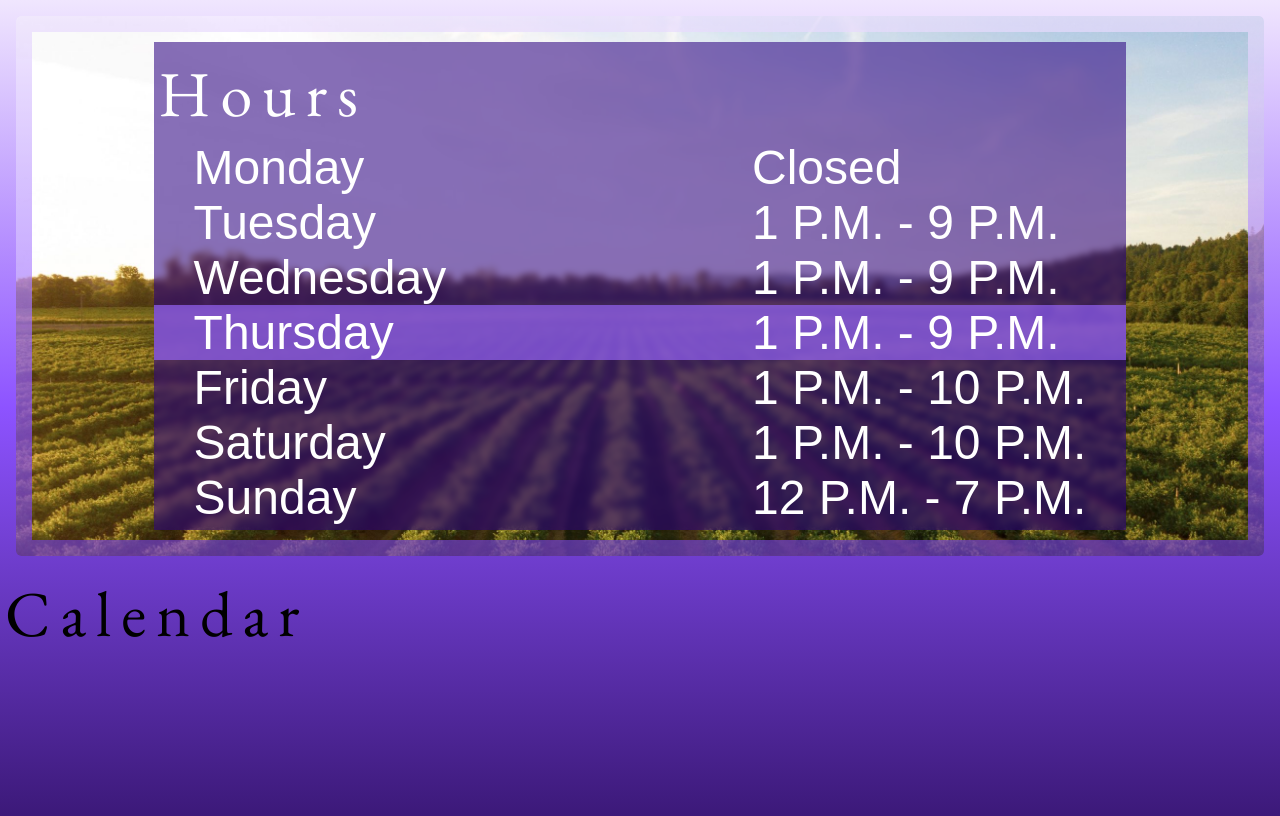
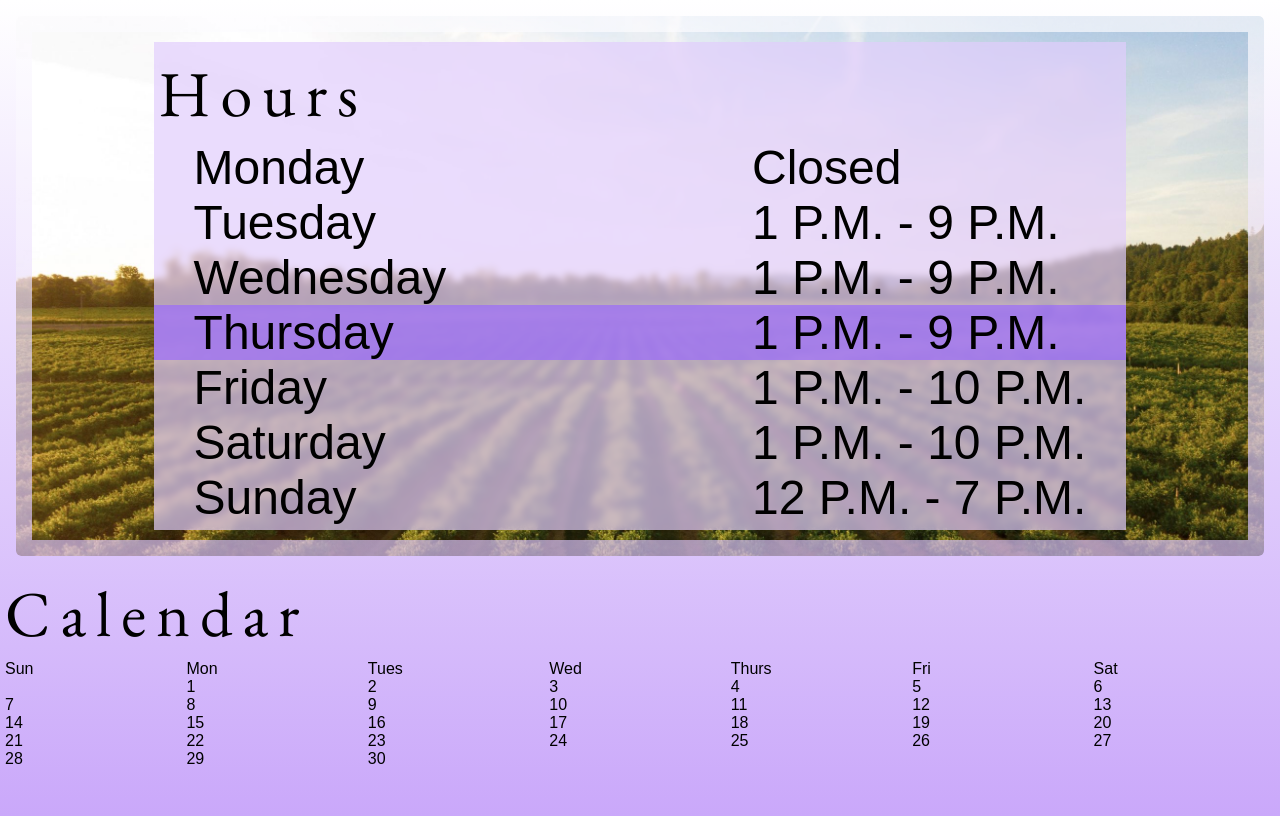
Before and after one commit to matthewjlewis93/wine30, an Eleventy site: page src/index.html in a window 1280 px wide. Built offline with nearby package versions, Linux system fonts and the light colour scheme; Eleventy itself is replaced by a stand-in of ours; files that its build step writes are made by us from their sources; a web font is replaced by a local one.

Commit message:
basic event calendar structure

```diff
--- a/public/home.js
+++ b/public/home.js
@@ -1,7 +1,44 @@
 [...document.getElementsByClassName("schedule-day")].forEach((day, index) => {
   if (
-    new Date().getDay() === [1,1,2,2,3,3,4,4,5,5,6,6,0,0][index]
+    new Date().getDay() === [1, 1, 2, 2, 3, 3, 4, 4, 5, 5, 6, 6, 0, 0][index]
   ) {
     day.classList.add("current-day");
   }
 });
+
+createDateObj = (dateIndex) => {
+  const dateObj = {};
+  let currentMonth = new Date(
+    `${new Date().getFullYear()}, ${dateIndex + 1}, 1`
+  );
+  dateObj["Current Month"] = currentMonth;
+  dateObj["Day of 1"] = currentMonth.getDay();
+  currentMonth.setMonth(currentMonth.getMonth() + 1);
+  currentMonth.setDate(0);
+  dateObj["Days in Month"] = currentMonth.getDate();
+  return dateObj;
+};
+
+createCalendar = (dateObject) => {
+  document.getElementById("calendar").innerHTML = `<p>Sun</p>
+    <p>Mon</p>
+    <p>Tues</p>
+    <p>Wed</p>
+    <p>Thurs</p>
+    <p>Fri</p>
+    <p>Sat</p>`;
+  const calendarArray = [];
+  for (i = 1 - dateObject["Day of 1"]; i <= dateObject["Days in Month"]; i++) {
+    if (i <= 0) {
+      calendarArray.push("<p></p>");
+    } else {
+      calendarArray.push(`<p>${i}</p>`);
+    }
+  }
+  calendarArray.forEach(
+    (e) => (document.getElementById("calendar").innerHTML += e)
+  );
+  return calendarArray;
+};
+
+createCalendar(createDateObj(new Date().getMonth()));
--- a/public/index.css
+++ b/public/index.css
@@ -1,6 +1,6 @@
 body {
   margin: 0px;
-  background-image: linear-gradient(#f0e6fe, #8d53ff, #3c1979);
+  background-image: linear-gradient(white, #caa8fa);
   background-size: contain;
   height: 100vh;
 }
@@ -40,14 +40,26 @@ p {
 }
 
 #hours-div {
-  color: white;
+  /* color: white; */
   padding: 5px 0px;
   margin: 10px;
   width: 80%;
   min-width: fit-content;
   height: 80%;
-  background-color: #2b008090;
+  /* background-color: #2b008090; */
+  background-color: hsl(266, 92%, 90%, 70%);
   display: grid;
   grid-template-columns: auto max-content;
   backdrop-filter: blur(3px);
 }
+
+#calendar {
+  display: grid;
+  grid-template-columns: repeat(7, 1fr);
+  margin: 5px;
+}
+
+#calendar p {
+  padding: 0;
+  font-size: 16px;
+}
--- a/src/_includes/partials/calendar.html
+++ b/src/_includes/partials/calendar.html
@@ -1,7 +1,16 @@
 <h3>Calendar</h3>
 
 <section id="calendar">
-{% for file, event in events %}
+
+    <p>Sun</p>
+    <p>Mon</p>
+    <p>Tues</p>
+    <p>Wed</p>
+    <p>Thurs</p>
+    <p>Fri</p>
+    <p>Sat</p>
+
+    {% for file, event in events %}
     {% set event = helperFunctions.dateProcessor(event) %}
         <p hidden date={{event.year}}-{{event.month}}-{{event.day}} >{{ event.title }}</p>
         <p hidden >{{ event.description }}</p>
--- a/src/index.css
+++ b/src/index.css
@@ -1,6 +1,6 @@
 body {
   margin: 0px;
-  background-image: linear-gradient(#f0e6fe, #8d53ff, #3c1979);
+  background-image: linear-gradient(white, #caa8fa);
   background-size: contain;
   height: 100vh;
 }
@@ -40,14 +40,26 @@ p {
 }
 
 #hours-div {
-  color: white;
+  /* color: white; */
   padding: 5px 0px;
   margin: 10px;
   width: 80%;
   min-width: fit-content;
   height: 80%;
-  background-color: #2b008090;
+  /* background-color: #2b008090; */
+  background-color: hsl(266, 92%, 90%, 70%);
   display: grid;
   grid-template-columns: auto max-content;
   backdrop-filter: blur(3px);
 }
+
+#calendar {
+  display: grid;
+  grid-template-columns: repeat(7, 1fr);
+  margin: 5px;
+}
+
+#calendar p {
+  padding: 0;
+  font-size: 16px;
+}
```
Also changed, not shown: public/index.html (+9 -0 lines), src/home.js (+38 -1 lines).
